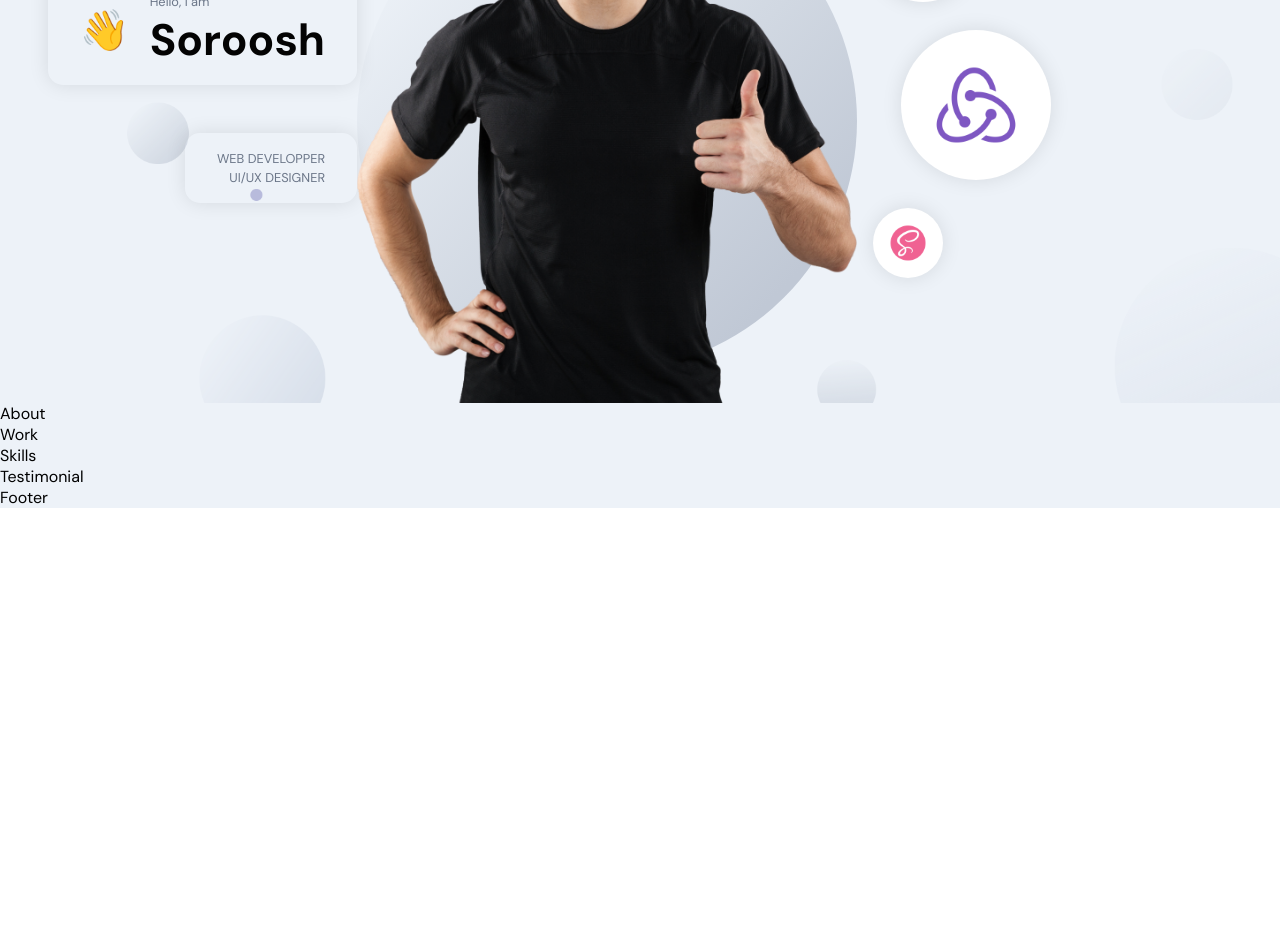
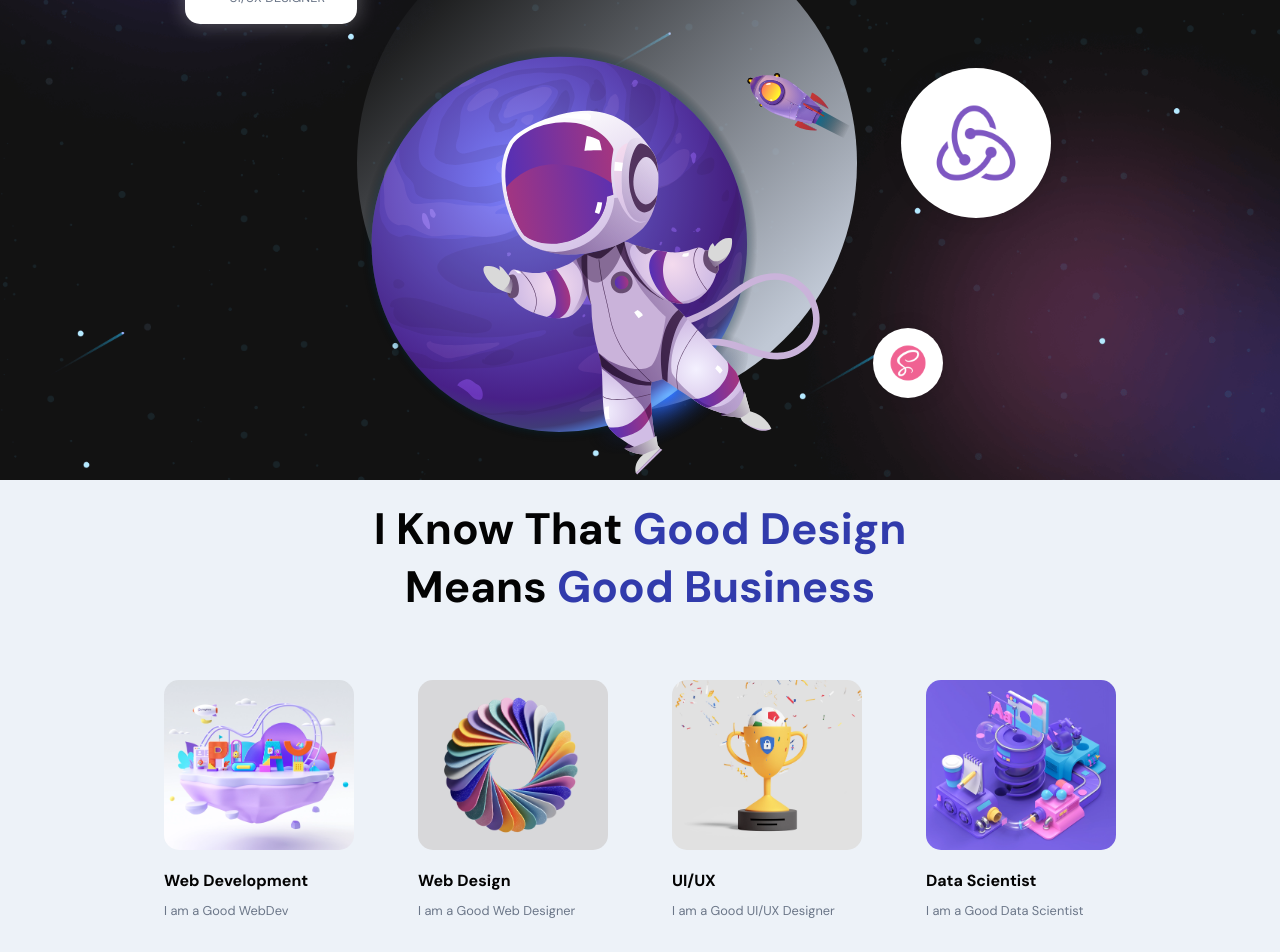
Before and after one commit to titantooth/portfolio-scss-front, a React (Vite) app in the folder portfolio2/: page / in a window 1280 px wide. Shown: the part 320-1272 px from the top of the page. Before the commit the page ends 828 px from the top, so only its background shows below. Built offline with nearby package versions, Linux system fonts and the light colour scheme.

Commit message:
changed css of header and added about section

```diff
--- a/portfolio2/src/constants/images.js
+++ b/portfolio2/src/constants/images.js
@@ -1,3 +1,5 @@
+import headImg from "../assets/header-img.svg";
+import headerBg from "../assets/banner-bg.png";
 import email from "../assets/email.png";
 import mobile from "../assets/mobile.png";
 import api from "../assets/api.png";
@@ -36,6 +38,8 @@ import skype from "../assets/skype.png";
 import spotify from "../assets/spotify.png";
 
 export default {
+  headerBg,
+  headImg,
   email,
   mobile,
   api,
--- a/portfolio2/src/container/About/About.jsx
+++ b/portfolio2/src/container/About/About.jsx
@@ -1,8 +1,63 @@
 import React from "react";
 import "./About.scss";
+import { useState, useEffect } from "react";
+import { motion } from "framer-motion";
+import { images } from "../../constants";
+
+const abouts = [
+  {
+    title: "Web Development",
+    description: "I am a Good WebDev",
+    imgUrl: images.about01,
+  },
+  {
+    title: "Web Design",
+    description: "I am a Good Web Designer",
+    imgUrl: images.about02,
+  },
+  {
+    title: "UI/UX",
+    description: "I am a Good UI/UX Designer",
+    imgUrl: images.about03,
+  },
+  {
+    title: "Data Scientist",
+    description: "I am a Good Data Scientist",
+    imgUrl: images.about04,
+  },
+];
 
 const About = () => {
-  return <div>About</div>;
+  return (
+    <>
+      <h2 className="head-text">
+        I know that
+        <span> Good Design</span>
+        <br />
+        Means
+        <span> Good Business</span>
+      </h2>
+      <div className="app-profiles">
+        {abouts.map((about, index) => (
+          <motion.div
+            whileInView={{ opacity: 1 }}
+            whileHover={{ scale: 1.1 }}
+            transition={{ duration: 0.5, type: "tween" }}
+            className="app-profile-item"
+            key={about.title + index}
+          >
+            <img src={about.imgUrl} alt="about img" />
+            <h2 className="bold-text" style={{ marginTop: 20 }}>
+              {about.title}
+            </h2>
+            <p className="p-text" style={{ marginTop: 10 }}>
+              {about.description}
+            </p>
+          </motion.div>
+        ))}
+      </div>
+    </>
+  );
 };
 
 export default About;
--- a/portfolio2/src/container/About/About.scss
+++ b/portfolio2/src/container/About/About.scss
@@ -0,0 +1,40 @@
+.app-about {
+  flex: 1;
+  width: 100%;
+  flex-direction: column;
+}
+
+.app-profiles {
+  display: flex;
+  justify-content: center;
+  align-items: flex-start;
+  flex-wrap: wrap;
+  margin-top: 2rem;
+}
+
+.app-profile-item {
+  width: 190px;
+  display: flex;
+  justify-content: flex-start;
+  align-items: flex-start;
+  flex-direction: column;
+  margin: 2rem;
+  img {
+    width: 100%;
+    height: 170px;
+    border-radius: 15px;
+    object-fit: cover;
+  }
+  @media screen and (min-width: 2000px) {
+    width: 370px;
+    margin: 2rem 4rem;
+
+    img {
+      height: 320px;
+    }
+  }
+}
+
+.head-text {
+  margin-top: 20px;
+}
--- a/portfolio2/src/container/Header/Header.jsx
+++ b/portfolio2/src/container/Header/Header.jsx
@@ -41,7 +41,7 @@ const Header = () => {
         transition={{ duration: 0.5, delayChildren: 0.5 }}
         className="app-header-img"
       >
-        <img src={images.profile} alt="profile.bg" />
+        <img id="hero-pic" src={images.headImg} alt="profile.bg" />
         <motion.img
           whileInView={{ scale: [0, 1] }}
           transition={{ duration: 1, ease: "easeInOut" }}
--- a/portfolio2/src/container/Header/Header.scss
+++ b/portfolio2/src/container/Header/Header.scss
@@ -1,9 +1,10 @@
 #home {
   position: relative;
-  background: url("../../assets//bgIMG.png");
+  background: url("../../assets/banner-bg.png");
   background-size: cover;
   background-repeat: repeat;
   background-position: center;
+  height: 100vh;
   .app-wrapper {
     padding: 0;
 
@@ -59,9 +60,10 @@
     padding: 1rem 2rem;
     border: var(--white-color);
     border-radius: 15px;
+    background-color: var(--white-color);
     flex-direction: row;
     width: auto;
-    box-shadow: 0 0 20px rgba(0, 0, 0, 0.1);
+    box-shadow: 0 0 20px rgba(255, 255, 255, 0.3);
   }
 
   .tag-cmp {
@@ -164,6 +166,11 @@
     object-fit: contain;
     z-index: 1;
   }
+
+  #hero-pic {
+    animation: updown 4s linear infinite;
+  }
+
   .overlay-circle {
     position: absolute;
     left: 0;
@@ -178,3 +185,15 @@
     margin: 2rem 0;
   }
 }
+
+@keyframes updown {
+  0% {
+    transform: translateY(-20px);
+  }
+  50% {
+    transform: translateY(20px);
+  }
+  100% {
+    transform: translateY(-20px);
+  }
+}
```
Also changed, not shown: portfolio2/src/assets/banner-bg.png (added), portfolio2/src/assets/header-img.svg (added).
